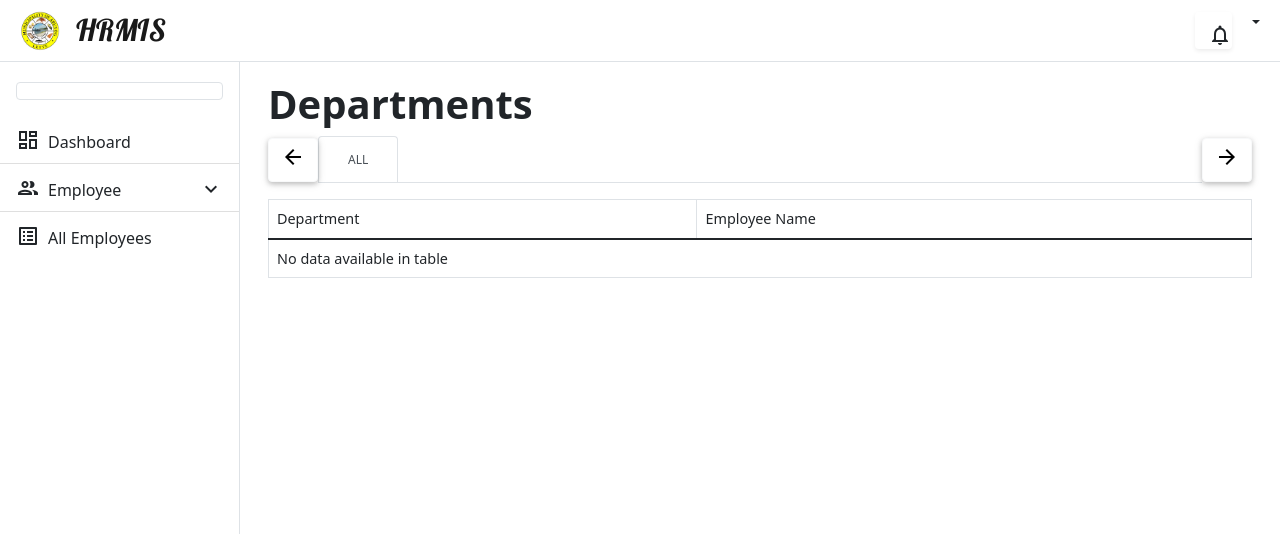
After one commit to xxiimcha/hrmis, a Laravel app: template resources/views/hr/departments.blade.php in a window 1280 px wide. The commit adds this page. Shown: the top 534 px of the page. Run offline with Laravel 10, Linux system fonts and the light colour scheme; the template is opened without the code that fills it, so the values that code supplies are empty; parts of the project's set-up code (start-up, migrations or seed data) failed here and were passed over; some libraries are stand-ins or nearby versions.

Commit message:
Employee table per department

```diff
--- a/resources/views/hr/dashboard.blade.php
+++ b/resources/views/hr/dashboard.blade.php
@@ -11,6 +11,7 @@
 
                 <div class="row">
                     <div class="col-xl-4">
+                        <a href="{{ route('departments.index') }}" class="text-decoration-none">
                             <div class="card bg-warning text-white">
                                 <div class="card-header d-flex align-items-center">
                                     <span class="material-icons-outlined me-2">groups</span>
@@ -20,6 +21,7 @@
                                     {{ $employee }}
                                 </div>
                             </div>
+                        </a>
                     </div>
 
                     @php
--- /dev/null
+++ b/resources/views/hr/departments.blade.php
@@ -0,0 +1,124 @@
+@extends('includes.layout')
+
+@section('content')
+    @include('includes.hrmenu')
+
+    <main class="putMtop">
+        <div class="container">
+            <section class="px-3">
+                <h2 class="h1 fw-bold">Departments</h2>
+
+                <!-- Nav tabs -->
+                <div class="d-flex align-items-center position-relative" style="padding: 0 50px;">
+                    <button class="btn btn-light position-absolute start-0 prev-btn" id="prev-btn"><span class="material-icons">arrow_back</span></button>
+                    <ul class="nav nav-tabs flex-nowrap w-100" id="myTab" role="tablist" style="overflow: hidden;">
+                        <li class="nav-item" role="presentation">
+                            <a class="nav-link active" id="all-tab" data-bs-toggle="tab" href="#all" role="tab" aria-controls="all" aria-selected="true">All</a>
+                        </li>
+                        @foreach($departments as $department)
+                            <li class="nav-item" role="presentation">
+                                <a class="nav-link" id="dept-{{ $department->id }}-tab" data-bs-toggle="tab" href="#dept-{{ $department->id }}" role="tab" aria-controls="dept-{{ $department->id }}" aria-selected="false">{{ $department->name }}</a>
+                            </li>
+                        @endforeach
+                    </ul>
+                    <button class="btn btn-light position-absolute end-0 next-btn" id="next-btn"><span class="material-icons">arrow_forward</span></button>
+                </div>
+
+                <!-- Tab content -->
+                <div class="tab-content" id="myTabContent">
+                    <div class="tab-pane fade show active" id="all" role="tabpanel" aria-labelledby="all-tab">
+                        <div class="table-responsive mt-3">
+                            <table class="table table-bordered">
+                                <thead>
+                                    <tr>
+                                        <th>Department</th>
+                                        <th>Employee Name</th>
+                                    </tr>
+                                </thead>
+                                <tbody>
+                                    @foreach($departments as $department)
+                                        @if(isset($employeesByDepartment[$department->id]))
+                                            @foreach($employeesByDepartment[$department->id] as $employee)
+                                                <tr>
+                                                    <td>{{ $department->name }}</td>
+                                                    <td>{{ $employee->firstname }} {{ $employee->middlename }} {{ $employee->lastname }}</td>
+                                                </tr>
+                                            @endforeach
+                                        @endif
+                                    @endforeach
+                                </tbody>
+                            </table>
+                        </div>
+                    </div>
+                    @foreach($departments as $department)
+                        <div class="tab-pane fade" id="dept-{{ $department->id }}" role="tabpanel" aria-labelledby="dept-{{ $department->id }}-tab">
+                            <div class="table-responsive mt-3">
+                                <table class="table table-bordered">
+                                    <thead>
+                                        <tr>
+                                            <th>Employee Name</th>
+                                        </tr>
+                                    </thead>
+                                    <tbody>
+                                        @if(isset($employeesByDepartment[$department->id]))
+                                            @foreach($employeesByDepartment[$department->id] as $employee)
+                                                <tr>
+                                                    <td>{{ $employee->firstname }} {{ $employee->middlename }} {{ $employee->lastname }}</td>
+                                                </tr>
+                                            @endforeach
+                                        @else
+                                            <tr>
+                                                <td>No employees found</td>
+                                            </tr>
+                                        @endif
+                                    </tbody>
+                                </table>
+                            </div>
+                        </div>
+                    @endforeach
+                </div>
+            </section>
+        </div>
+    </main>
+@stop
+
+@section('extra_css')
+<style>
+    .nav-tabs {
+        overflow-x: auto;
+        white-space: nowrap;
+        -ms-overflow-style: none;  /* IE and Edge */
+        scrollbar-width: none;  /* Firefox */
+    }
+    .nav-tabs::-webkit-scrollbar {
+        display: none;  /* Chrome, Safari, and Opera */
+    }
+    .prev-btn, .next-btn {
+        z-index: 1;
+        background-color: white;
+    }
+</style>
+@stop
+
+@section('extra_js')
+<script>
+    document.getElementById('next-btn').addEventListener('click', function() {
+        document.querySelector('#myTab').scrollBy({ left: 200, behavior: 'smooth' });
+    });
+
+    document.getElementById('prev-btn').addEventListener('click', function() {
+        document.querySelector('#myTab').scrollBy({ left: -200, behavior: 'smooth' });
+    });
+
+    // Ensure Bootstrap Tabs are clickable
+    const triggerTabList = [].slice.call(document.querySelectorAll('#myTab a'));
+    triggerTabList.forEach(function (triggerEl) {
+        const tabTrigger = new bootstrap.Tab(triggerEl);
+
+        triggerEl.addEventListener('click', function (event) {
+            event.preventDefault();
+            tabTrigger.show();
+        });
+    });
+</script>
+@stop
--- a/resources/views/includes/layout.blade.php
+++ b/resources/views/includes/layout.blade.php
@@ -10,7 +10,7 @@
     <link rel="stylesheet" href="{{ URL::asset('css/custom.css') }}">
     <link rel="stylesheet" href="{{ URL::asset('css/cropper.min.css'); }}" >
     <link rel="stylesheet" href="https://fonts.googleapis.com/css2?family=Lobster&display=swap">
-    <script src="{{ URL::asset('js/jquery-3.3.1.min.js') }}"></script>
+    <link rel="stylesheet" href="https://stackpath.bootstrapcdn.com/bootstrap/5.1.3/css/bootstrap.min.css">
     <link href="https://fonts.googleapis.com/css?family=Material+Icons|Material+Icons+Outlined|Material+Icons+Two+Tone|Material+Icons+Round|Material+Icons+Sharp" rel="stylesheet">
     <link rel="icon" href="{{ URL::asset('system-images/logo.png') }}" type="image/gif">
 
@@ -26,11 +26,15 @@
     @yield('content')
 
     @yield('extra_js')
+
+    <script src="{{ URL::asset('js/jquery-3.3.1.min.js') }}"></script>
     <script src="{{ URL::asset('js/mdb.min.js') }}"></script>
     <script src="{{ URL::asset('js/custom.js') }}"></script>
     <script src='{{ URL::asset("js/cropper.min.js") }}'></script>
     <script src="{{ URL::asset('js/datatables/js/jquery.dataTables.min.js') }}"></script>
     <script src="{{ URL::asset('js/datatables/js/data-table.js') }}"></script>
+
+    <script src="https://stackpath.bootstrapcdn.com/bootstrap/5.1.3/js/bootstrap.bundle.min.js"></script>
 
     <script>
         $(document).ready(function() {
--- a/routes/web.php
+++ b/routes/web.php
@@ -39,6 +39,7 @@
         Route::match(['GET', 'POST'], '/employee/all/info/{employeeNo}', [ App\Http\Controllers\Authenticated\Hr::class, 'info' ]);
         Route::match(['GET', 'POST'], '/employee/all/info/{employeeNo}/edit-details', [ App\Http\Controllers\Authenticated\Hr::class, 'editEmployeeInfo' ]);
         Route::post('/employee/all/info/{employeeNo}/updateLeaveCredits', [ App\Http\Controllers\Authenticated\Hr::class, 'updateLeaveCredits' ]);
+        Route::get('/departments', [App\Http\Controllers\Authenticated\Hr::class, 'departments'])->name('departments.index');
 
         # Service Record
         Route::get('/employee/all/info/{employeeNo}/downloadServiceRecord', [ App\Http\Controllers\Authenticated\DownloadFiles::class, 'downloadServiceRecord' ]);
```
Also changed, not shown: app/Http/Controllers/Authenticated/Hr.php (+19 -0 lines). Lines whose indentation alone changed are shown as unchanged.
